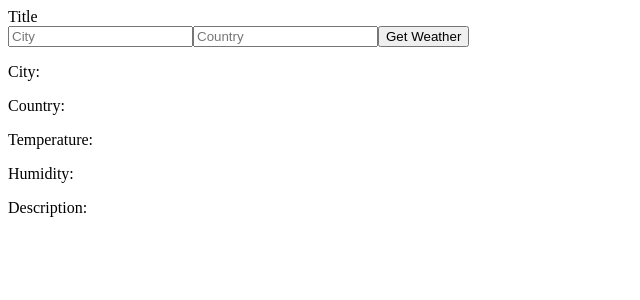
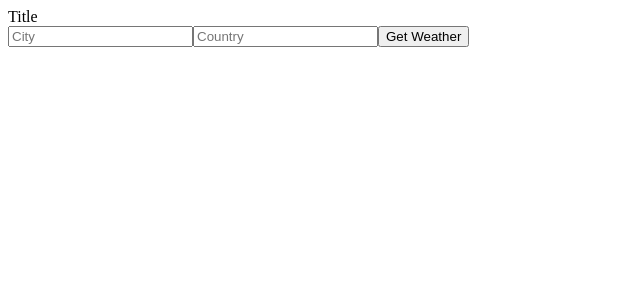
Before and after one commit to WiseChannel/React_WeatherApp, a React (Create React App) app: page / in a window 1280 px wide. Shown: the top 300 px of the page, without its empty margins (0-640 px from the left). Built offline with nearby package versions, Linux system fonts and the light colour scheme.

Commit message:
[ref] refactoring Weather component

```diff
--- a/src/components/elements/Weather.js
+++ b/src/components/elements/Weather.js
@@ -1,17 +1,14 @@
 import React from 'react'
 
-class Weather extends React.Component{
-    render() {
-        return(
-            <>
-                <p>City: { this.props.city }</p>
-                <p>Country: { this.props.country }</p>
-                <p>Temperature: { this.props.temperature }</p>
-                <p>Humidity: { this.props.humidity }</p>
-                <p>Description: { this.props.description }</p>
-            </>
-        )
-    }
+const Weather = props => {
+    return(
+        <>
+            { props.city ? <p>City: { props.city }</p> : '' }
+            { props.country ? <p>Country: { props.country }</p> : '' }
+            { props.temperature ? <p>Temperature: { props.temperature }</p> : '' }
+            { props.humidity ? <p>Humidity: { props.humidity }</p> : '' }
+            { props.description ? <p>Description: { props.description }</p> : '' }
+        </>
+    )
 }
-
 export default Weather
```
Also changed, not shown: public/manifest.json.
